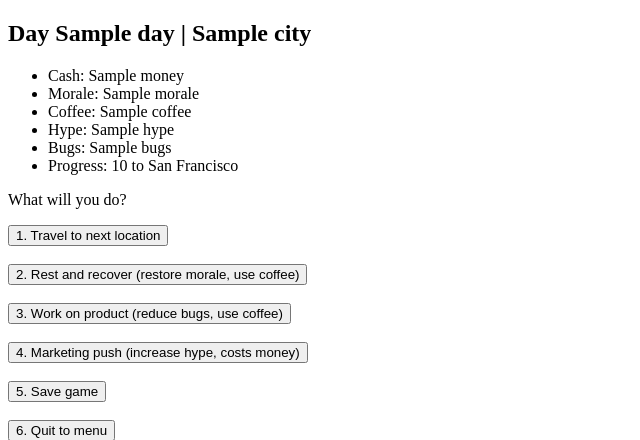
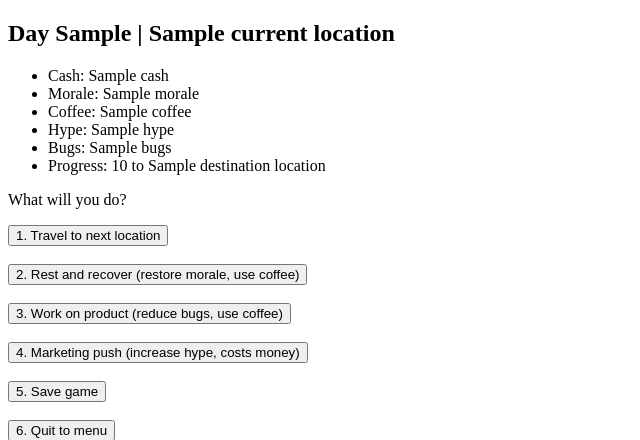
Before and after one commit to topgyalgurung/silicon-valley-trail, a Flask app: template game/templates/pages/game.html in a window 1280 px wide. Shown: the part 47-487 px from the top of the page, without its empty margins (0-640 px from the left). Run offline with Flask 3, Linux system fonts and the light colour scheme; the template is opened without the code that fills it: most values are stand-ins (such as "Sample title", 1, 10 or a date in 2020).

Commit message:
feat: implement basic game session with db and initial resources

```diff
--- a/game/pages.py
+++ b/game/pages.py
@@ -5,8 +5,10 @@ from game.models import GameSession, Location
 game_routes = Blueprint("game", __name__)
 
 def create_new_game():
+    reset_game()
     start_location = Location.query.filter_by(city_name="San Jose").first()
     destination_location = Location.query.filter_by(city_name="San Francisco").first()
+    # create fresh game session with initial state
     game = GameSession(
         current_day=1,
         current_location_id=start_location.id,
@@ -49,7 +51,7 @@ def intro():
 
 @game_routes.route("/show_game")
 def show_game():
-    game = get_latest_game()
+    game = get_latest_game() # get latest game session from the database or create a new one if none exists
     return render_template("pages/game.html", game=game)
 
 @game_routes.route("/move", methods=["POST"])
--- a/game/templates/pages/game.html
+++ b/game/templates/pages/game.html
@@ -1,13 +1,15 @@
 {% extends "base.html"%} {%block content %}
 
-<h2>Day {{game.day}} | {{game.city }}</h2>
+<h2>Day {{game.current_day}} | {{game.current_location.city_name }}</h2>
 <ul>
-  <li>Cash: {{game.money}}</li>
+  <li>Cash: {{game.cash}}</li>
   <li>Morale: {{game.morale}}</li>
   <li>Coffee: {{game.coffee}}</li>
   <li>Hype: {{game.hype}}</li>
   <li>Bugs: {{game.bugs}}</li>
-  <li>Progress: {{game.progress}} to San Francisco</li>
+  <li>
+    Progress: {{game.progress}} to {{game.destination_location.city_name}}
+  </li>
 </ul>
 
 <p>What will you do?</p>
```
Also changed, not shown: note.md (+9 -1 lines), 1 other file.
